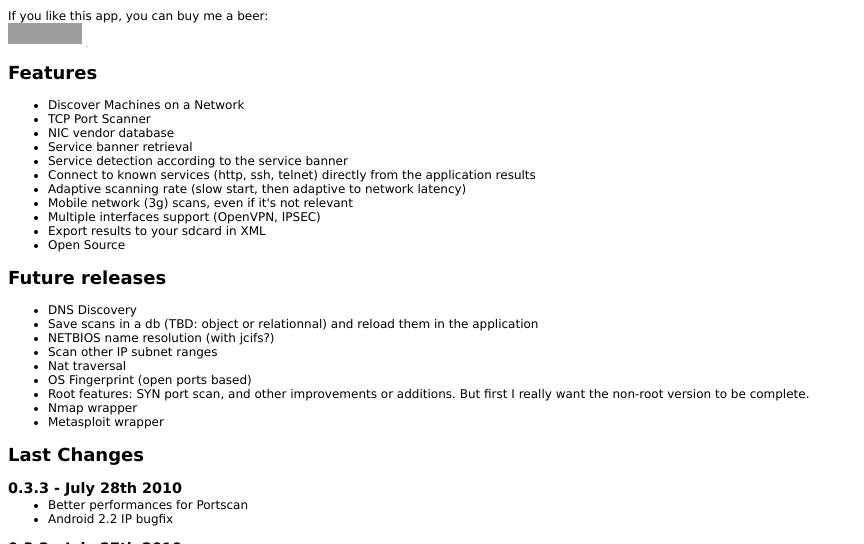
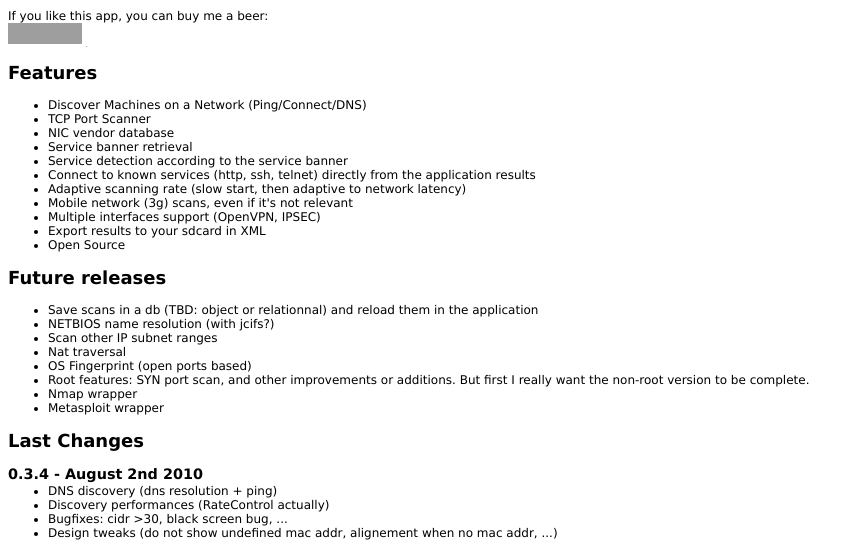
Before and after one commit to rorist/android-network-discovery, a plain HTML site: page index.html in a window 1280 px wide. Shown: the part 256-800 px from the top of the page, without its empty margins (0-864 px from the left). Drawn offline with Linux system fonts and the light colour scheme; grey boxes are pictures that could not be loaded.

Commit message:
Release 0.3.4

```diff
--- a/index.html
+++ b/index.html
@@ -69,7 +69,7 @@
 
       <h2>Features</h2>
       <ul>
-        <li>Discover Machines on a Network</li>
+        <li>Discover Machines on a Network (Ping/Connect/DNS)</li>
         <li>TCP Port Scanner</li>
         <li>NIC vendor database</li>
         <li>Service banner retrieval</li>
@@ -84,7 +84,6 @@
 
       <h2>Future releases</h2>
       <ul>
-        <li>DNS Discovery</li>
         <li>Save scans in a db (TBD: object or relationnal) and reload them in the application</li>
         <li>NETBIOS name resolution (with jcifs?)</li>
         <li>Scan other IP subnet ranges</li>
@@ -96,6 +95,14 @@
       </ul>
 
       <h2>Last Changes</h2>
+
+      <h3>0.3.4 - August 2nd 2010</h3>
+      <ul>
+        <li>DNS discovery (dns resolution + ping)</li>
+        <li>Discovery performances (RateControl actually)</li>
+        <li>Bugfixes: cidr &gt;30, black screen bug, ...</li>
+        <li>Design tweaks (do not show undefined mac addr, alignement when no mac addr, ...)</li>
+      </ul>
 
       <h3>0.3.3 - July 28th 2010</h3>
       <ul>
```
Also changed, not shown: release/index.html (+2 -0 lines), 1 other file.
